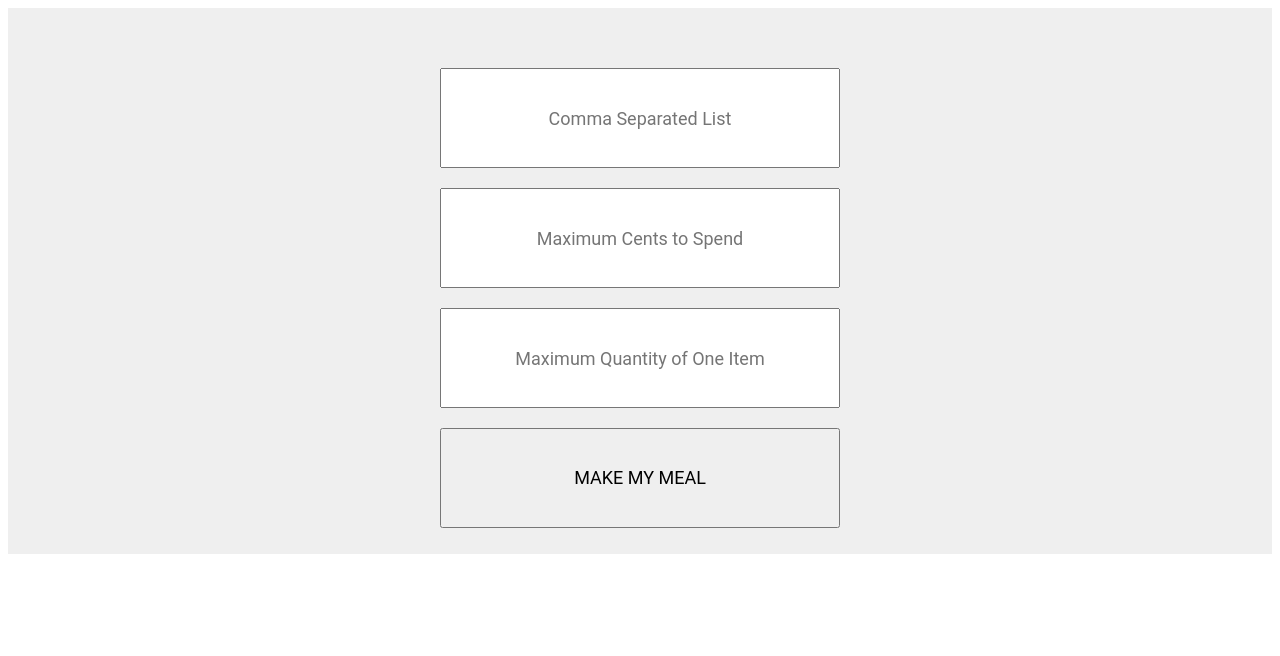
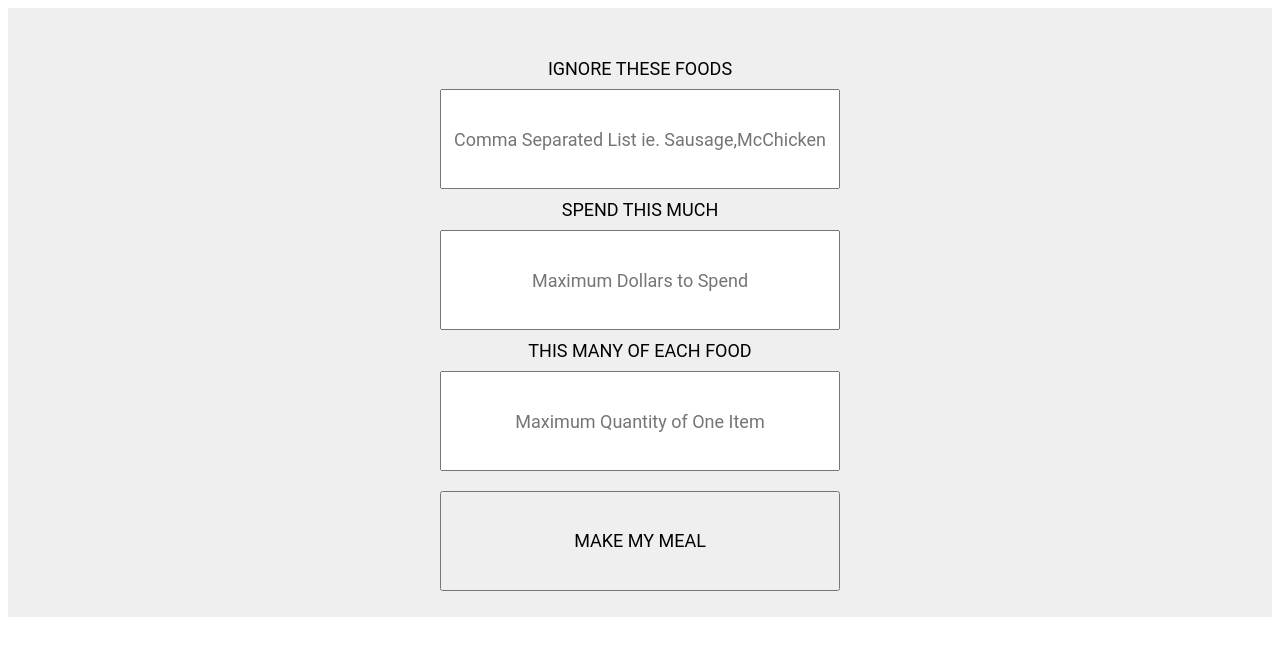
Before and after one commit to GriffinLedingham/mcdank-calc, a website: page div_form.html in a window 1280 px wide. Drawn offline with Linux system fonts and the light colour scheme.

Commit message:
updates to ui

```diff
--- a/calc.js
+++ b/calc.js
@@ -30,6 +30,8 @@ function get_foods(banned_list_str, total_val, max)
   {
     banned_list = banned_list_str.split(',');
   }
+
+  total_val = total_val*100;
 
   if(max == '' || max == 0)
   {
--- a/div_form.html
+++ b/div_form.html
@@ -2,8 +2,11 @@
 <div style="background:#EFEFEF;text-align:center;font-family: 'Roboto', sans-serif !important;">
   <div style="display:inline-block;margin-top:50px;">
     <form action="/mealme" method="get">
-      <input style="margin:10px;width:400px;text-align:center;height:100px;font-size:18px;line-height:18px;font-family: 'Roboto', sans-serif;" id="ban_div" name="list" placeholder="Comma Separated List"><br>
-      <input style="margin:10px;width:400px;text-align:center;height:100px;font-size:18px;line-height:18px;font-family: 'Roboto', sans-serif;" id="val_div" name="val" placeholder="Maximum Cents to Spend"><br>
+      <div style="font-size:18px;">IGNORE THESE FOODS</div>
+      <input style="margin:10px;width:400px;text-align:center;height:100px;font-size:18px;line-height:18px;font-family: 'Roboto', sans-serif;" id="ban_div" name="list" placeholder="Comma Separated List ie. Sausage,McChicken"><br>
+      <div style="font-size:18px;">SPEND THIS MUCH</div>
+      <input style="margin:10px;width:400px;text-align:center;height:100px;font-size:18px;line-height:18px;font-family: 'Roboto', sans-serif;" id="val_div" name="val" placeholder="Maximum Dollars to Spend"><br>
+      <div style="font-size:18px;">THIS MANY OF EACH FOOD</div>
       <input style="margin:10px;width:400px;text-align:center;height:100px;font-size:18px;line-height:18px;font-family: 'Roboto', sans-serif;" id="max_div" name="max" placeholder="Maximum Quantity of One Item"><br>
       <button style="margin:10px;width:400px;text-align:center;height:100px;font-size:18px;line-height:18px;font-family: 'Roboto', sans-serif;">MAKE MY MEAL</button>
     </form>
```
Also changed, not shown: index.html (+5 -2 lines).
